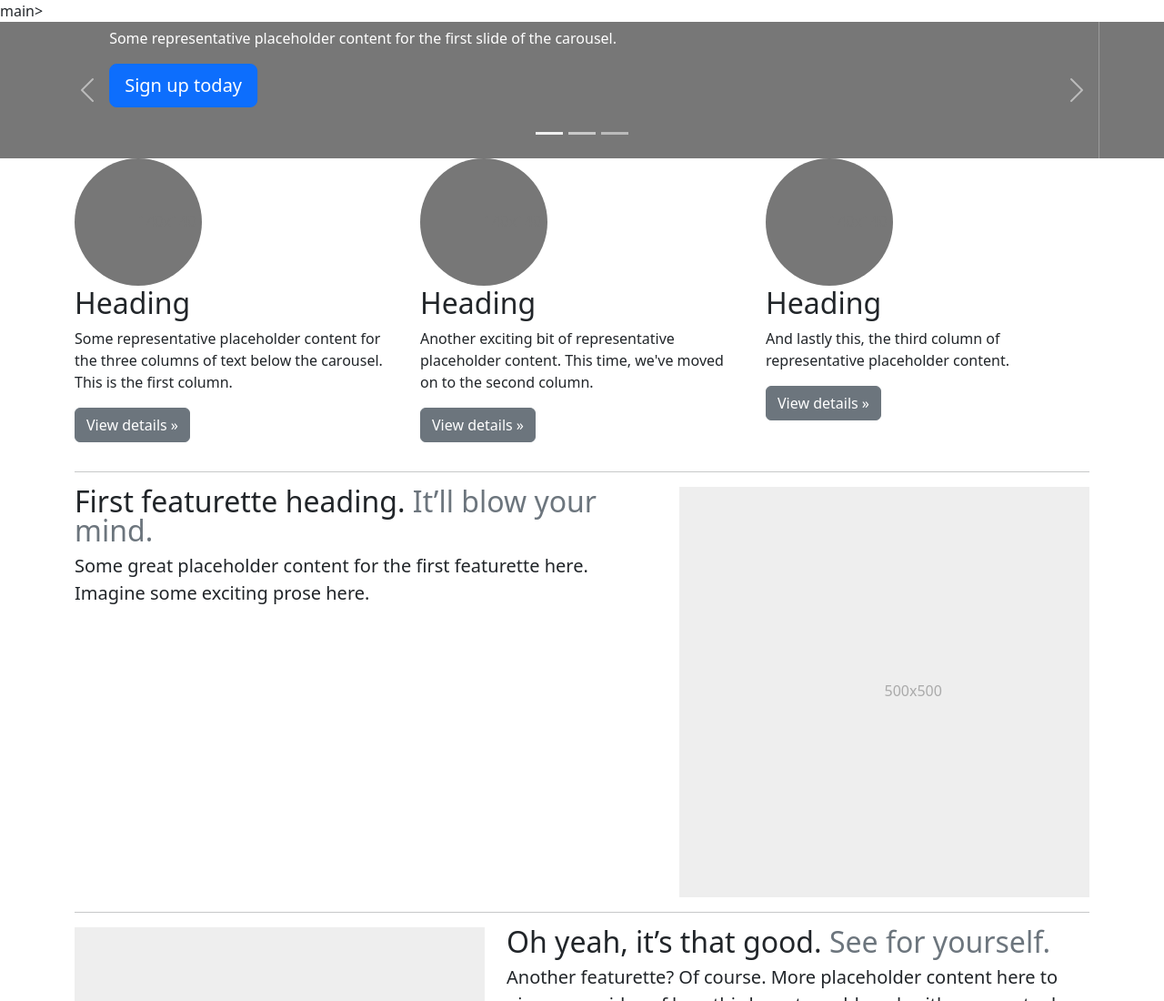
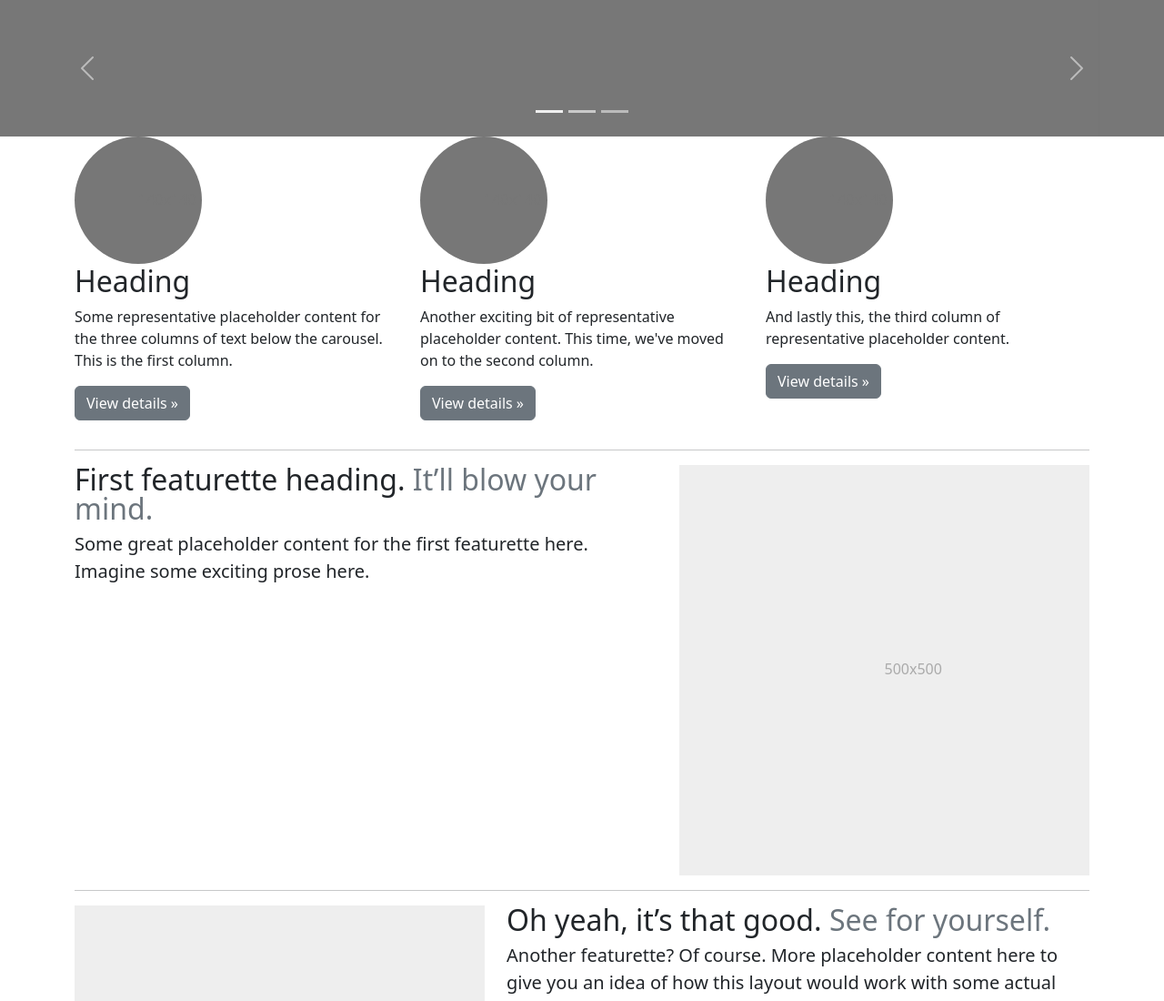
Before and after one commit to bsaulnier95/bsaulnier95.github.io, a website: page index.html in a window 1280 px wide. Shown: the top 1100 px of the page at 91% size. Drawn offline with nearby package versions, Linux system fonts and the light colour scheme.

Commit message:
typo fix

```diff
--- a/index.html
+++ b/index.html
@@ -7,7 +7,7 @@
     <link href="https://cdn.jsdelivr.net/npm/bootstrap@5.2.0/dist/css/bootstrap.min.css" rel="stylesheet" integrity="sha384-gH2yIJqKdNHPEq0n4Mqa/HGKIhSkIHeL5AyhkYV8i59U5AR6csBvApHHNl/vI1Bx" crossorigin="anonymous">
   </head>
   <body>
-    main>
+    <main>
 
   <div id="myCarousel" class="carousel slide" data-bs-ride="carousel">
     <div class="carousel-indicators">
@@ -16,9 +16,9 @@
       <button type="button" data-bs-target="#myCarousel" data-bs-slide-to="2" aria-label="Slide 3" class=""></button>
     </div>
     <div class="carousel-inner">
+      <svg class="bd-placeholder-img" width="100%" height="100%" xmlns="http://www.w3.org/2000/svg" aria-hidden="true" preserveAspectRatio="xMidYMid slice" focusable="false"><rect width="100%" height="100%" fill="#777"></rect></svg>
+
       <div class="carousel-item active">
-        <svg class="bd-placeholder-img" width="100%" height="100%" xmlns="http://www.w3.org/2000/svg" aria-hidden="true" preserveAspectRatio="xMidYMid slice" focusable="false"><rect width="100%" height="100%" fill="#777"></rect></svg>
-
         <div class="container">
           <div class="carousel-caption text-start">
             <h1>Example headline.</h1>
```
